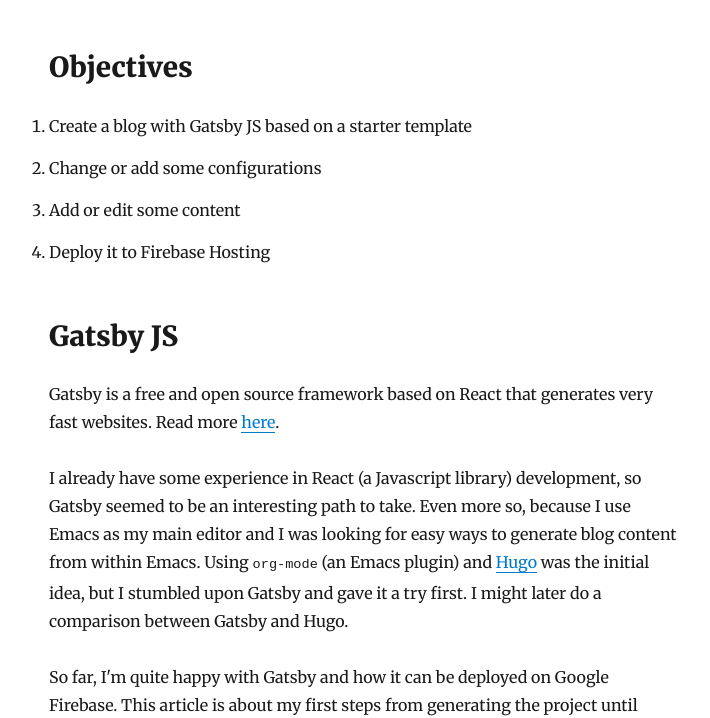
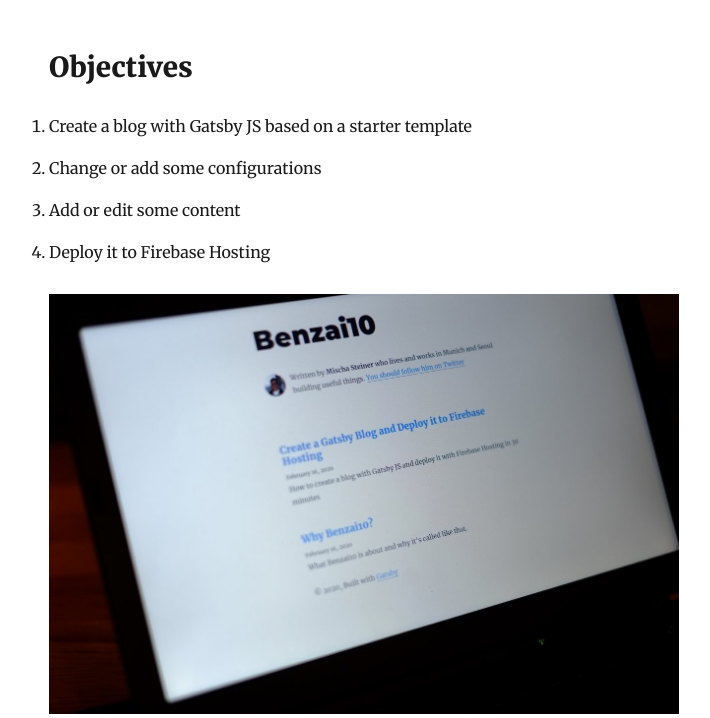
Before and after one commit to benzai10/bzt-website, a Gatsby site: page /create-gatsby-blog-and-deploy-to-firebase-hosting/ in a window 1280 px wide. Shown: the part 258-976 px from the top of the page, without its empty margins (276-986 px from the left). Built offline with nearby package versions, Linux system fonts and the light colour scheme; Gatsby itself is replaced by a stand-in of ours; some packages are replaced by stand-ins of ours.

Commit message:
add image to blog article

```diff
--- a/content/blog/create-gatsby-blog-and-deploy-to-firebase-hosting/index.md
+++ b/content/blog/create-gatsby-blog-and-deploy-to-firebase-hosting/index.md
@@ -10,6 +10,8 @@ Objectives
 2. Change or add some configurations
 3. Add or edit some content
 4. Deploy it to Firebase Hosting
+
+![Gatsby Website](./bzt-website.jpg)
 
 Gatsby JS
 ---
```
Also changed, not shown: content/blog/create-gatsby-blog-and-deploy-to-firebase-hosting/bzt-website.jpg (added).
